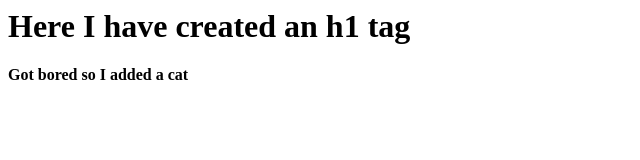
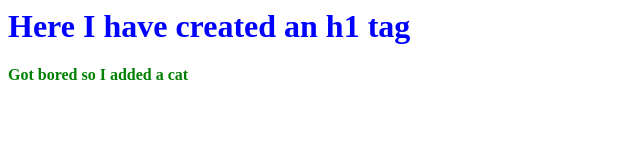
Before and after one commit to mpolizzi15/Modern_Cloud, a plain HTML site: page index.html in a window 1280 px wide. Shown: the whole page, without its empty margins (0-640 px from the left). Drawn offline with Linux system fonts and the light colour scheme.

Commit message:
Fixed styling

```diff
--- a/index.html
+++ b/index.html
@@ -1,5 +1,5 @@
-<h1 color="blue">Here I have created an h1 tag</h1>
-<h4 color="green">Got bored so I added a cat</h4>
+<h1 style="color:blue;">Here I have created an h1 tag</h1>
+<h4 style="color:green;">Got bored so I added a cat</h4>
 
 <!--
 
```
